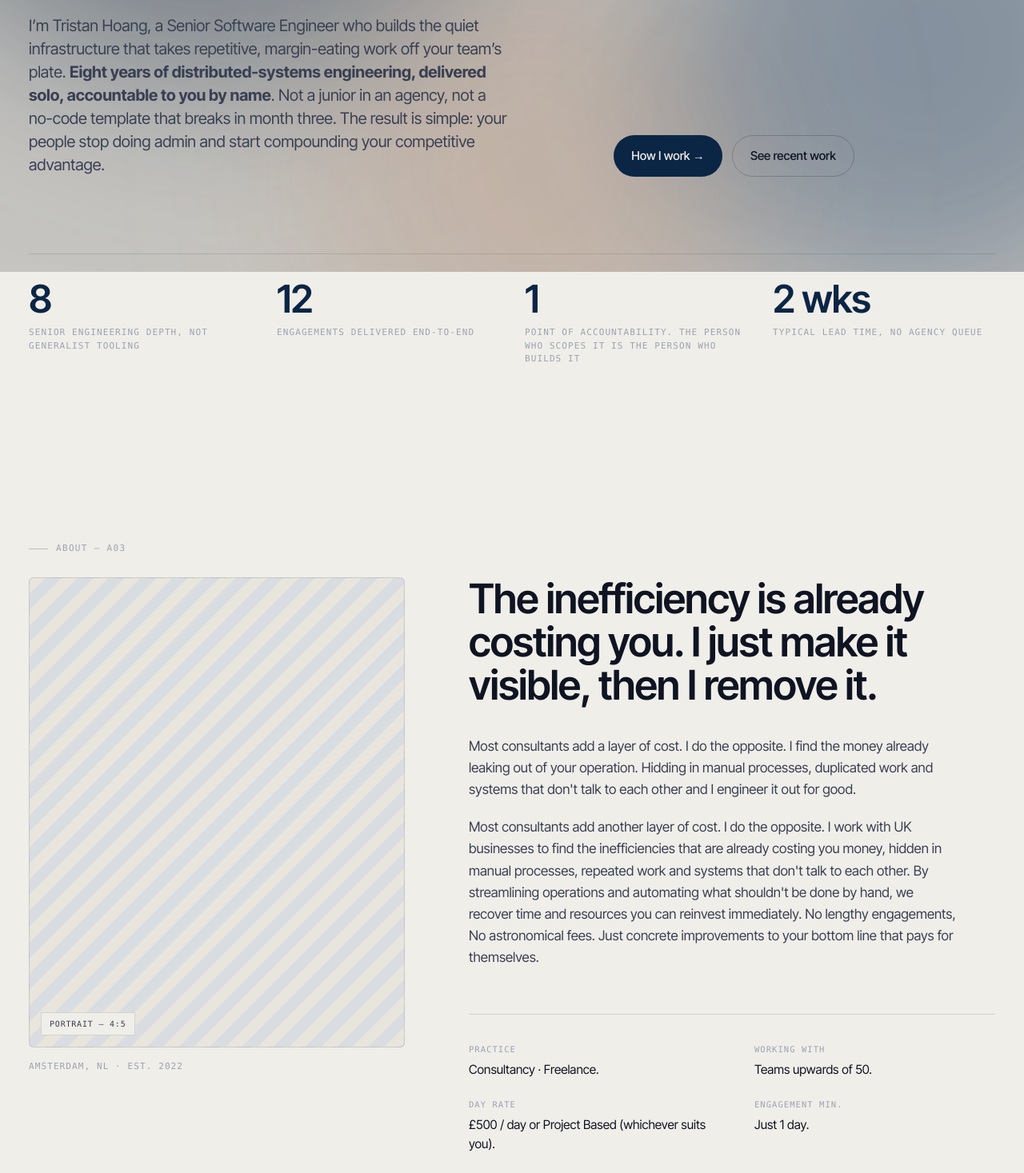
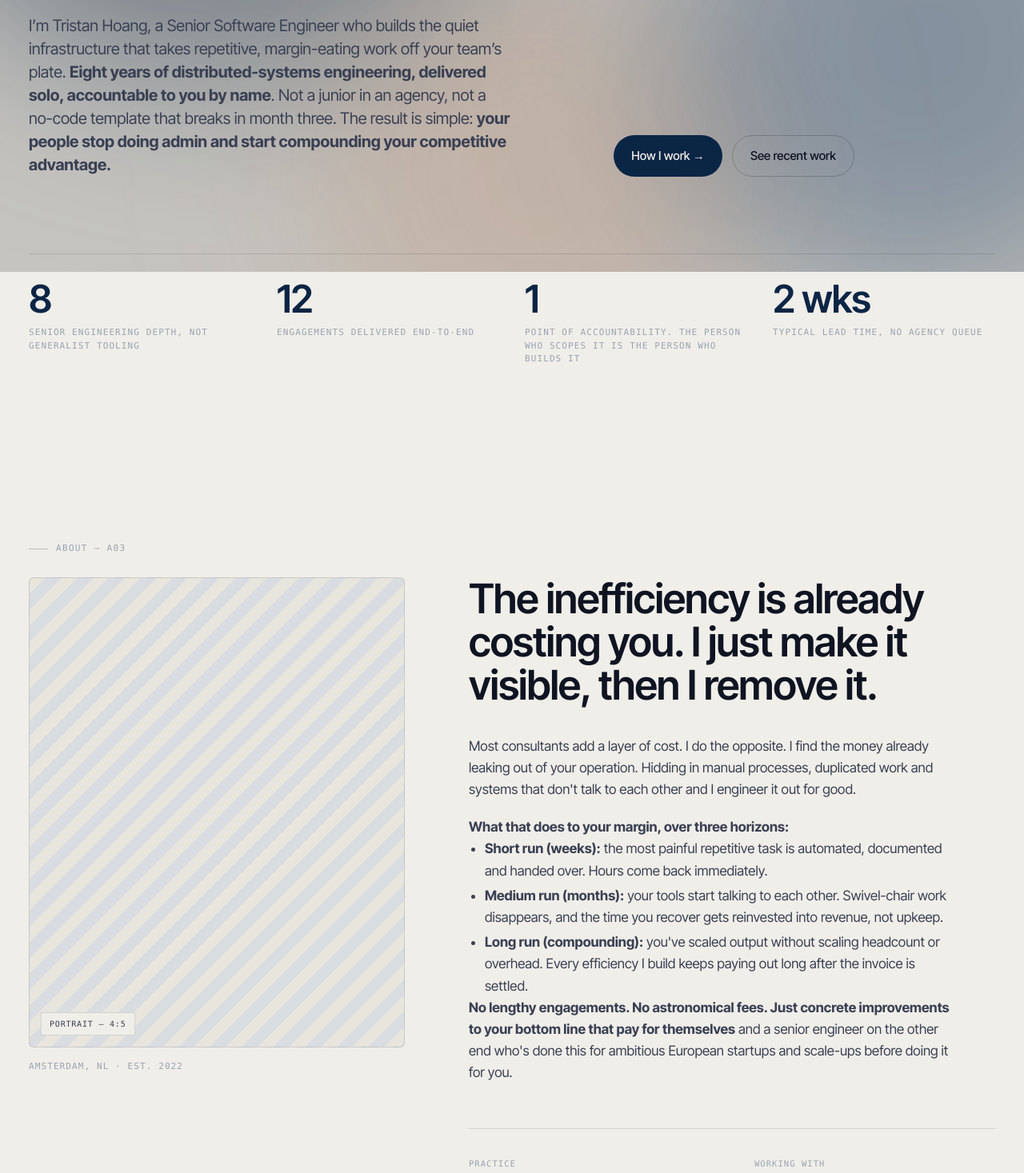
Before and after one commit to dhoang-creator/Tristan_Hoang_Consultancy, a Next.js app: page / in a window 1280 px wide. Shown: the part 460-1927 px from the top of the page at 80% size. Built offline with nearby package versions, Linux system fonts and the light colour scheme.

Commit message:
About section updated

```diff
--- a/components/About.tsx
+++ b/components/About.tsx
@@ -106,9 +106,15 @@ export default function About() {
               <p style={{ margin: '0 0 20px' }}>
                 Most consultants add a layer of cost. I do the opposite. I find the money already leaking out of your operation. Hidding in manual processes, duplicated work and systems that don't talk to each other and I engineer it out for good.
               </p>
-              <p style={{ margin: 0 }}>
-                Most consultants add another layer of cost. I do the opposite. I work with UK businesses to find the inefficiencies that are already costing you money, hidden in manual processes, repeated work and systems that don't talk to each other. By streamlining operations and automating what shouldn't be done by hand, we recover time and resources you can reinvest immediately. No lengthy engagements, No astronomical fees. Just concrete improvements to your bottom line that pays for themselves.
-              </p>
+              <p><strong>What that does to your margin, over three horizons:</strong></p>
+                <ul className="list-disc pl-5 space-y-1">
+                    <li><strong>Short run (weeks):</strong> the most painful repetitive task is automated, documented and handed over. Hours come back immediately.</li>
+                    <li><strong>Medium run (months):</strong> your tools start talking to each other. Swivel-chair work disappears, and the time you recover gets reinvested into revenue, not upkeep.</li>
+                    <li><strong>Long run (compounding):</strong> you've scaled output without scaling headcount or overhead. Every efficiency I build keeps paying out long after the invoice is settled.</li>
+                </ul>
+                <p style={{ margin: '0 0 20px' }}>
+                    <strong>No lengthy engagements. No astronomical fees. Just concrete improvements to your bottom line that pay for themselves</strong> and a senior engineer on the other end who's done this for ambitious European startups and scale-ups before doing it for you.
+                </p>
             </div>
 
             {/* Practice details grid */}
--- a/components/Hero.tsx
+++ b/components/Hero.tsx
@@ -73,7 +73,7 @@ export default function Hero({ onJump }: HeroProps) {
               letterSpacing: '-0.005em',
             }}
           >
-              I’m Tristan Hoang, a Senior Software Engineer who builds the quiet infrastructure that takes repetitive, margin-eating work off your team’s plate. <strong>Eight years of distributed-systems engineering, delivered solo, accountable to you by name</strong>. Not a junior in an agency, not a no-code template that breaks in month three. The result is simple: your people stop doing admin and start compounding your competitive advantage.
+              I’m Tristan Hoang, a Senior Software Engineer who builds the quiet infrastructure that takes repetitive, margin-eating work off your team’s plate. <strong>Eight years of distributed-systems engineering, delivered solo, accountable to you by name</strong>. Not a junior in an agency, not a no-code template that breaks in month three. The result is simple: <strong>your people stop doing admin and start compounding your competitive advantage.</strong>
           </p>
 
           <div style={{ display: 'flex', gap: 12, flexWrap: 'wrap' }}>
```
